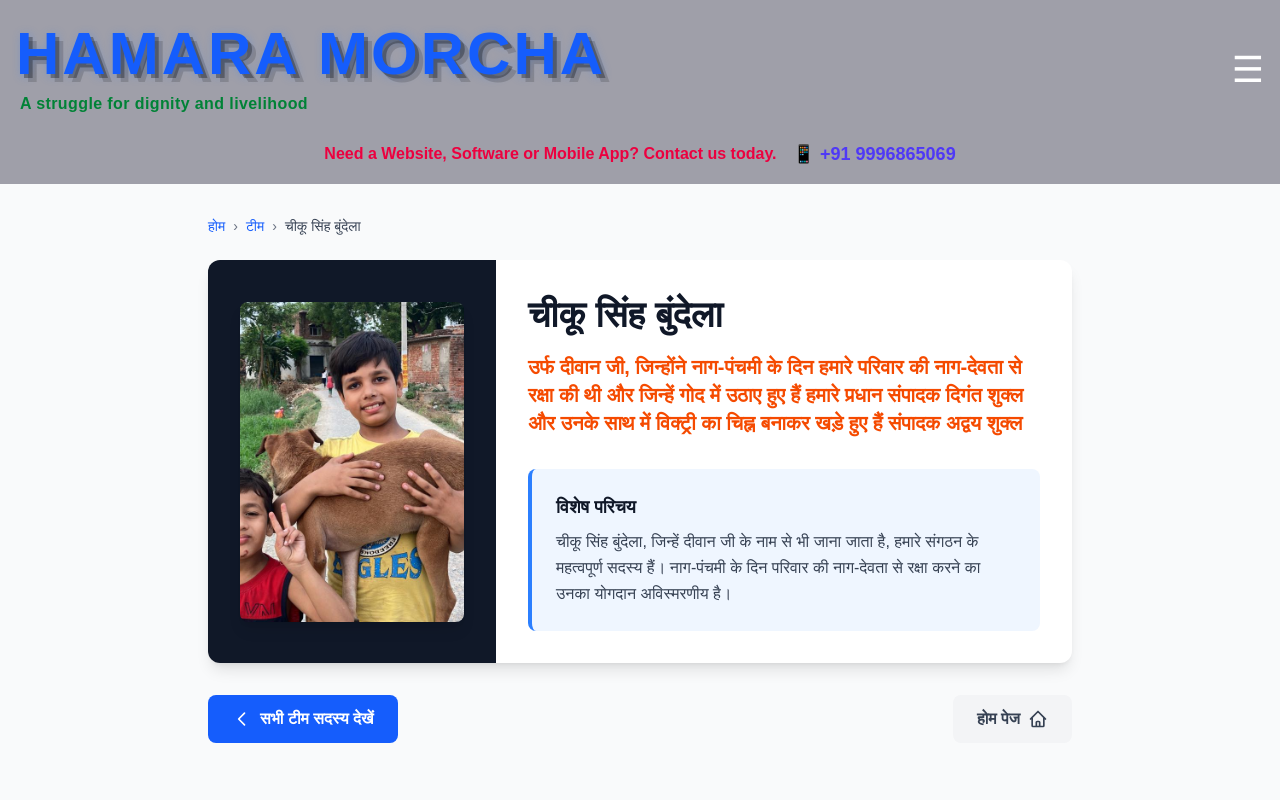
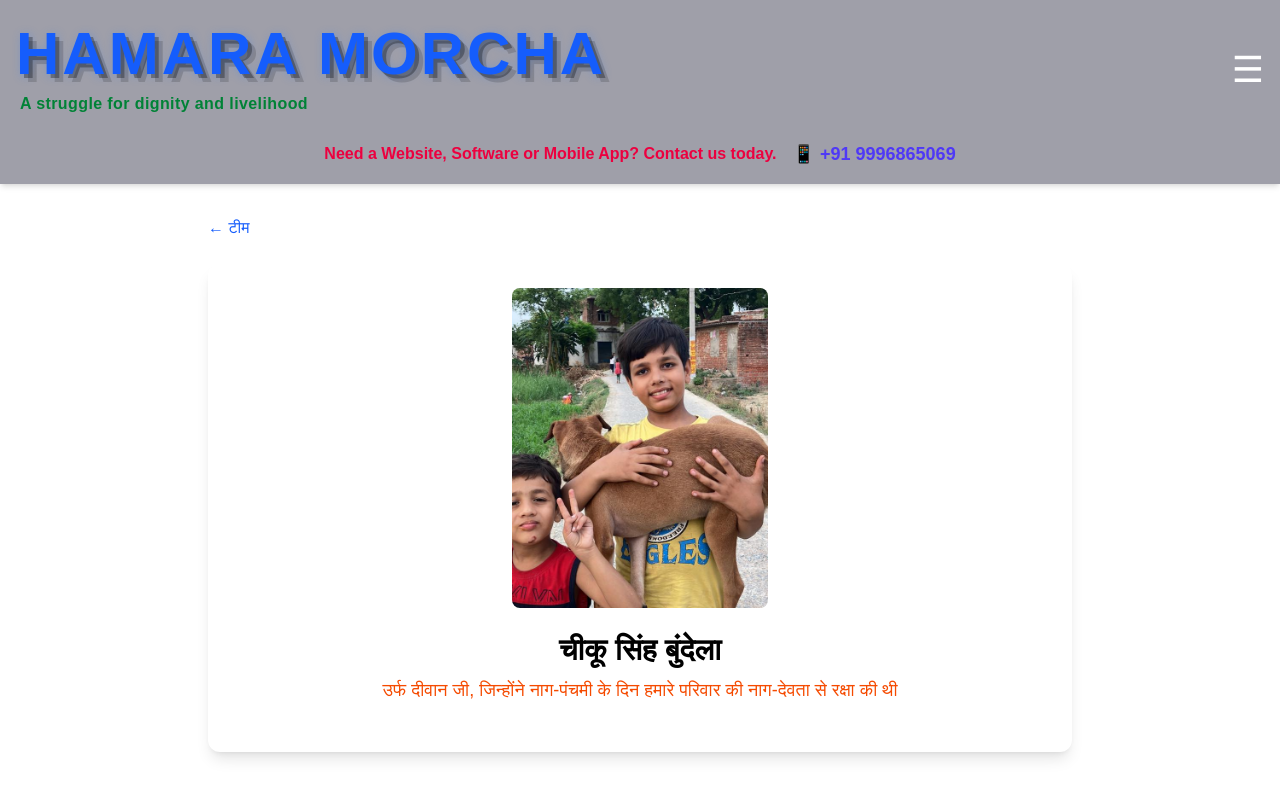
Before and after one commit to kp1153/hamaramorcha, a Next.js app: page /team/cheeku-singh-bundela in a window 1280 px wide. Shown: the top 800 px of the page. Built offline with nearby package versions, Linux system fonts and the light colour scheme.

Commit message:
force deploy

```diff
--- a/app/team/[slug]/page.jsx
+++ b/app/team/[slug]/page.jsx
@@ -7,7 +7,8 @@ const teamMembers = [
   {
     id: 1,
     name: "चीकू सिंह बुंदेला",
-    role: "उर्फ दीवान जी, जिन्होंने नाग-पंचमी के दिन हमारे परिवार की नाग-देवता से रक्षा की थी और जिन्हें गोद में उठाए हुए हैं हमारे प्रधान संपादक दिगंत शुक्ल और उनके साथ में विक्ट्री का चिह्न बनाकर खड़े हुए हैं संपादक अद्वय शुक्ल",
+    role:
+      "उर्फ दीवान जी, जिन्होंने नाग-पंचमी के दिन हमारे परिवार की नाग-देवता से रक्षा की थी",
     photo: "/images/1.jpg",
     slug: "cheeku-singh-bundela",
   },
@@ -15,22 +16,23 @@ const teamMembers = [
     id: 2,
     name: "अश्विनी कुमार शुक्ला",
     role: "प्रधान संपादक",
-    photo: "/images/2.jpg",
-    slug: "digant-shukla",
+    photo: "/images/2.jpeg",
+    slug: "ashwini-kumar-shukla",
   },
   {
     id: 3,
     name: "वंदना शुक्ला",
     role: "संपादक",
-    photo: "/images/3.jpg",
-    slug: "advay-shukla",
+    photo: "/images/3.jpeg",
+    slug: "vandana-shukla",
   },
   {
     id: 4,
     name: "कामता प्रसाद",
     role: "कार्यकारी संपादक",
     photo: "/images/4.jpg",
-    address: "तिवारी भवन, ग्रामः गहरपुर, पोस्टः पुआरीकलां -221202, वाराणसी।",
+    address:
+      "तिवारी भवन, ग्रामः गहरपुर, पोस्टः पुआरीकलां -221202, वाराणसी।",
     phone: "9996865069",
     email: "hamaramorcha1153@gmail.com",
     slug: "kamta-prasad",
@@ -48,185 +50,63 @@ const teamMembers = [
     role: "सीनियर रिपोर्टर",
     designation: "प्रभारीः सिद्धार्थनगर, बस्ती और गोरखपुर",
     photo: "/images/6.jpg",
-    phone: "77540 93975",
+    phone: "7754093975",
     slug: "akhilesh-chaudhary",
   },
 ];
 
-// Generate static params for all team members
 export async function generateStaticParams() {
-  return teamMembers.map((member) => ({
-    slug: member.slug,
-  }));
+  return teamMembers.map((m) => ({ slug: m.slug }));
 }
 
-export default async function TeamMemberPage({ params }) {
-  const { slug } = await params;
+export default function TeamMemberPage({ params }) {
+  const member = teamMembers.find((m) => m.slug === params.slug);
 
-  const member = teamMembers.find((m) => m.slug === slug);
-
-  if (!member) {
-    return notFound();
-  }
+  if (!member) notFound();
 
   return (
-    <main className="min-h-screen bg-gray-50">
-      <div className="max-w-4xl mx-auto px-4 py-8">
-        {/* Breadcrumb */}
-        <div className="mb-6">
-          <nav className="flex items-center space-x-2 text-sm">
-            <Link
-              href="/"
-              className="text-blue-600 hover:text-blue-800 hover:underline"
-            >
-              होम
+    <main className="max-w-4xl mx-auto px-4 py-8">
+      <Link href="/team" className="text-blue-600 hover:underline">
+        ← टीम
       </Link>
-            <span className="text-gray-500">›</span>
-            <Link
-              href="/team"
-              className="text-blue-600 hover:text-blue-800 hover:underline"
-            >
-              टीम
-            </Link>
-            <span className="text-gray-500">›</span>
-            <span className="text-gray-700 font-medium">{member.name}</span>
-          </nav>
-        </div>
 
-        {/* Member Details Card */}
-        <article className="bg-white rounded-xl shadow-lg overflow-hidden">
-          <div className="md:flex">
-            {/* Photo Section */}
-            <div className="md:w-1/3 bg-gray-900 flex items-center justify-center p-8">
-              <div className="relative w-64 h-80 rounded-lg overflow-hidden shadow-lg">
+      <div className="bg-white rounded-xl shadow-lg mt-6 p-6">
+        <div className="relative w-64 h-80 mx-auto">
           <Image
             src={member.photo}
             alt={member.name}
             fill
-                  className="object-cover"
-                  priority
+            sizes="256px"
+            className="object-cover rounded-lg"
           />
         </div>
-            </div>
 
-            {/* Content Section */}
-            <div className="md:w-2/3 p-8">
-              <div className="text-center md:text-left">
-                <h1 className="text-4xl font-bold mb-4 text-gray-900 leading-tight">
+        <h1 className="text-3xl font-bold text-center mt-6">
           {member.name}
         </h1>
 
-                {member.id === 6 ? (
-                  <div className="mb-6">
-                    <span className="block text-xl font-semibold text-orange-600 mb-2">
-                      सीनियर रिपोर्टर
-                    </span>
-                    <span className="block text-lg text-gray-600">
-                      प्रभारीः सिद्धार्थनगर, बस्ती और गोरखपुर
-                    </span>
-                  </div>
-                ) : (
-                  <p className="text-xl font-semibold text-orange-600 mb-6">
+        <p className="text-orange-600 text-center mt-2 text-lg">
           {member.role}
+        </p>
+
+        {member.designation && (
+          <p className="text-center text-gray-600 mt-1">
+            {member.designation}
           </p>
         )}
 
-                {/* Contact Information */}
-                <div className="space-y-3 mb-8">
-                  {member.address && (
-                    <div className="flex items-start text-gray-700">
-                      <span className="text-blue-600 mr-3 text-lg">📍</span>
-                      <span className="text-base leading-relaxed">
-                        {member.address}
-                      </span>
-                    </div>
+        <div className="mt-6 space-y-2 text-center">
+          {member.address && <p>📍 {member.address}</p>}
+          {member.phone && (
+            <p>
+              📞 <a href={`tel:${member.phone}`}>{member.phone}</a>
+            </p>
           )}
-
-                  {member.phone && (
-                    <div className="flex items-center text-gray-700">
-                      <span className="text-blue-600 mr-3 text-lg">📞</span>
-                      <a
-                        href={`tel:${member.phone}`}
-                        className="text-base hover:text-blue-600 transition-colors font-medium"
-                      >
-                        {member.phone}
-                      </a>
-                    </div>
+          {member.email && (
+            <p>
+              ✉️ <a href={`mailto:${member.email}`}>{member.email}</a>
+            </p>
           )}
-
-                  {member.email && (
-                    <div className="flex items-center text-gray-700">
-                      <span className="text-blue-600 mr-3 text-lg">✉️</span>
-                      <a
-                        href={`mailto:${member.email}`}
-                        className="text-base hover:text-blue-600 transition-colors font-medium"
-                      >
-                        {member.email}
-                      </a>
-                    </div>
-                  )}
-                </div>
-
-                {/* Additional Information */}
-                {member.id === 1 && (
-                  <div className="bg-blue-50 p-6 rounded-lg border-l-4 border-blue-500">
-                    <h3 className="text-lg font-semibold text-gray-900 mb-2">
-                      विशेष परिचय
-                    </h3>
-                    <p className="text-gray-700 leading-relaxed">
-                      चीकू सिंह बुंदेला, जिन्हें दीवान जी के नाम से भी जाना जाता
-                      है, हमारे संगठन के महत्वपूर्ण सदस्य हैं। नाग-पंचमी के दिन
-                      परिवार की नाग-देवता से रक्षा करने का उनका योगदान
-                      अविस्मरणीय है।
-                    </p>
-                  </div>
-                )}
-              </div>
-            </div>
-          </div>
-        </article>
-
-        {/* Navigation */}
-        <div className="flex items-center justify-between mt-8">
-          <Link
-            href="/team"
-            className="inline-flex items-center px-6 py-3 bg-blue-600 text-white rounded-lg hover:bg-blue-700 transition-colors font-semibold"
-          >
-            <svg
-              className="w-5 h-5 mr-2"
-              fill="none"
-              stroke="currentColor"
-              viewBox="0 0 24 24"
-            >
-              <path
-                strokeLinecap="round"
-                strokeLinejoin="round"
-                strokeWidth={2}
-                d="M15 19l-7-7 7-7"
-              />
-            </svg>
-            सभी टीम सदस्य देखें
-          </Link>
-
-          <Link
-            href="/"
-            className="inline-flex items-center px-6 py-3 bg-gray-100 text-gray-700 rounded-lg hover:bg-gray-200 transition-colors font-semibold"
-          >
-            होम पेज
-            <svg
-              className="w-5 h-5 ml-2"
-              fill="none"
-              stroke="currentColor"
-              viewBox="0 0 24 24"
-            >
-              <path
-                strokeLinecap="round"
-                strokeLinejoin="round"
-                strokeWidth={2}
-                d="M3 12l2-2m0 0l7-7 7 7M5 10v10a1 1 0 001 1h3m10-11l2 2m-2-2v10a1 1 0 01-1 1h-3m-6 0a1 1 0 001-1v-4a1 1 0 011-1h2a1 1 0 011 1v4a1 1 0 001 1m-6 0h6"
-              />
-            </svg>
-          </Link>
         </div>
       </div>
     </main>
--- a/app/team/page.js
+++ b/app/team/page.js
@@ -6,32 +6,30 @@ const teamMembers = [
   {
     id: 1,
     name: "चीकू सिंह बुंदेला",
-    role: "उर्फ दीवान जी, जिन्होंने नाग-पंचमी के दिन हमारे परिवार की नाग-देवता से रक्षा की थी और जिन्हें गोद में उठाए हुए हैं हमारे प्रधान संपादक दिगंत शुक्ल और उनके साथ में विक्ट्री का चिह्न बनाकर खड़े हुए हैं संपादक अद्वय शुक्ल",
+    role:
+      "उर्फ दीवान जी, जिन्होंने नाग-पंचमी के दिन हमारे परिवार की नाग-देवता से रक्षा की थी",
     photo: "/images/1.jpg",
     slug: "cheeku-singh-bundela",
   },
   {
     id: 2,
-    name: "दिगंत शुक्ल",
+    name: "अश्विनी कुमार शुक्ला",
     role: "प्रधान संपादक",
-    photo: "/images/2.jpg",
-    slug: "digant-shukla",
+    photo: "/images/2.jpeg",
+    slug: "ashwini-kumar-shukla",
   },
   {
     id: 3,
-    name: "अद्वय शुक्ल",
+    name: "वंदना शुक्ला",
     role: "संपादक",
-    photo: "/images/3.jpg",
-    slug: "advay-shukla",
+    photo: "/images/3.jpeg",
+    slug: "vandana-shukla",
   },
   {
     id: 4,
     name: "कामता प्रसाद",
     role: "कार्यकारी संपादक",
     photo: "/images/4.jpg",
-    address: "तिवारी भवन, ग्रामः गहरपुर, पोस्टः पुआरीकलां -221202, वाराणसी।",
-    phone: "9996865069",
-    email: "hamaramorcha1153@gmail.com",
     slug: "kamta-prasad",
   },
   {
@@ -47,7 +45,6 @@ const teamMembers = [
     role: "सीनियर रिपोर्टर",
     designation: "प्रभारीः सिद्धार्थनगर, बस्ती और गोरखपुर",
     photo: "/images/6.jpg",
-    phone: "77540 93975",
     slug: "akhilesh-chaudhary",
   },
 ];
@@ -55,101 +52,47 @@ const teamMembers = [
 export default function TeamPage() {
   return (
     <main className="max-w-6xl mx-auto px-4 py-8">
-      <div className="mb-6">
-        <Link
-          href="/"
-          className="text-blue-600 hover:text-blue-800 font-medium hover:underline mb-2 inline-block"
-        >
-          ← होम
-        </Link>
-      </div>
+      <Link href="/" className="text-blue-600 hover:underline">
+        ← होम
+      </Link>
 
-      <h1 className="text-4xl font-bold mb-8 text-gray-900 text-center">
-        हमारी टीम
-      </h1>
+      <h1 className="text-4xl font-bold text-center my-8">हमारी टीम</h1>
 
       <div className="grid grid-cols-1 sm:grid-cols-2 md:grid-cols-3 lg:grid-cols-4 gap-8">
         {teamMembers.map((member) => (
           <article
             key={member.id}
-            className="bg-white rounded-xl shadow-lg overflow-hidden border border-gray-100 hover:shadow-xl transition-all duration-300 transform hover:-translate-y-1"
+            className="bg-white rounded-xl shadow-lg overflow-hidden"
           >
-            <div className="relative h-64 w-full">
+            <div className="relative h-64">
               <Image
                 src={member.photo}
                 alt={member.name}
                 fill
+                sizes="(max-width:768px) 100vw, 25vw"
                 className="object-cover"
               />
             </div>
 
-            <div className="p-6">
-              <h2 className="text-xl font-bold mb-2 text-gray-900 leading-tight">
-                {member.name}
-              </h2>
+            <div className="p-4">
+              <h2 className="font-bold text-lg">{member.name}</h2>
 
-              {member.id === 6 ? (
-                <div className="mb-3">
-                  <p className="text-orange-600 font-semibold text-sm">
-                    {member.role}
+              {member.designation ? (
+                <>
+                  <p className="text-orange-600 text-sm">{member.role}</p>
+                  <p className="text-gray-600 text-sm">
+                    {member.designation}
                   </p>
-                  <p className="text-gray-600 text-sm">{member.designation}</p>
-                </div>
+                </>
               ) : (
-                <p className="text-orange-600 font-semibold mb-3 text-sm">
-                  {member.role}
-                </p>
-              )}
-
-              {member.address && (
-                <p className="text-gray-600 text-xs mb-2 flex items-start">
-                  <span className="mr-1">📍</span>
-                  <span>{member.address}</span>
-                </p>
-              )}
-
-              {member.phone && (
-                <p className="text-gray-600 text-xs mb-2 flex items-center">
-                  <span className="mr-1">📞</span>
-                  <a
-                    href={`tel:${member.phone}`}
-                    className="hover:text-blue-600 transition-colors"
-                  >
-                    {member.phone}
-                  </a>
-                </p>
-              )}
-
-              {member.email && (
-                <p className="text-gray-600 text-xs mb-2 flex items-center">
-                  <span className="mr-1">✉️</span>
-                  <a
-                    href={`mailto:${member.email}`}
-                    className="hover:text-blue-600 transition-colors"
-                  >
-                    {member.email}
-                  </a>
-                </p>
+                <p className="text-orange-600 text-sm">{member.role}</p>
               )}
 
               <Link
                 href={`/team/${member.slug}`}
-                className="inline-flex items-center text-blue-600 hover:text-blue-800 font-semibold text-sm hover:underline transition-colors mt-3"
+                className="inline-block mt-3 text-blue-600 hover:underline text-sm"
               >
-                विस्तार से देखें
-                <svg
-                  className="w-4 h-4 ml-1"
-                  fill="none"
-                  stroke="currentColor"
-                  viewBox="0 0 24 24"
-                >
-                  <path
-                    strokeLinecap="round"
-                    strokeLinejoin="round"
-                    strokeWidth={2}
-                    d="M9 5l7 7-7 7"
-                  />
-                </svg>
+                विस्तार से देखें →
               </Link>
             </div>
           </article>
```
Lines whose indentation alone changed are shown as unchanged.
